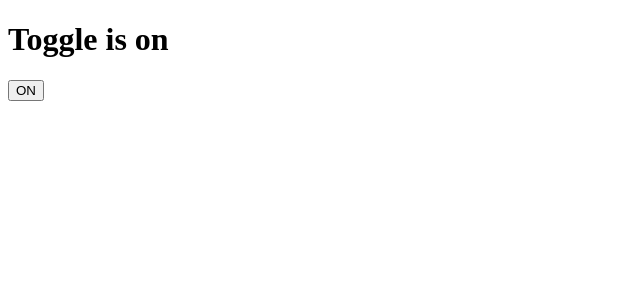
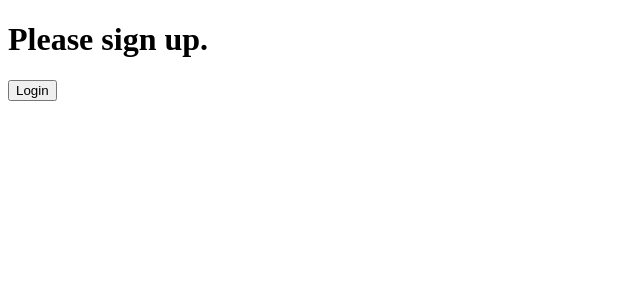
Before and after one commit to Tai-Huynh-1/js-summer24, a React (Create React App) app in the folder react-app/: page / in a window 1280 px wide. Shown: the top 300 px of the page, without its empty margins (0-640 px from the left). Built offline with nearby package versions, Linux system fonts and the light colour scheme.

Commit message:
added Greeting and Login component

```diff
--- /dev/null
+++ b/react-app/src/components/Login/Greeting.jsx
@@ -0,0 +1,21 @@
+import { Component } from "react";
+
+function UserGreeting(props) {
+	return <h1>{`Welcome back ${props.user.firstName}!`}</h1>;
+}
+
+function GuestGreeting(props) {
+	return <h1>Please sign up.</h1>;
+}
+
+class Greeting extends Component {
+	constructor(props) {
+		super(props);
+	}
+
+	render() {
+		return this.props.user ? <UserGreeting user={this.props.user} /> : <GuestGreeting />;
+	}
+}
+
+export default Greeting;
--- /dev/null
+++ b/react-app/src/components/Login/index.jsx
@@ -0,0 +1,55 @@
+import { Component } from "react";
+import Greeting from "./Greeting";
+
+function LoginButton(props) {
+	return (
+		<button type="button" onClick={props.onClick}>
+			Login
+		</button>
+	);
+}
+
+function LogoutButton(props) {
+	return (
+		<button type="button" onClick={props.onClick}>
+			Logout
+		</button>
+	);
+}
+
+class Login extends Component {
+	constructor(props) {
+		super(props);
+		this.state = { user: null };
+
+		// bind callbacks
+		this.handleLoginClick = this.handleLoginClick.bind(this);
+		this.handleLogoutClick = this.handleLogoutClick.bind(this);
+	}
+
+	handleLoginClick() {
+		const randomUser = {
+			userId: 1,
+			firstName: "Jack",
+			email: "jack@email.com",
+		};
+
+		this.setState({ user: randomUser });
+	}
+
+	handleLogoutClick() {
+		this.setState({ user: null });
+	}
+
+	render() {
+		const { user } = this.state;
+		return (
+			<div>
+				<Greeting user={user} />
+				{user ? <LogoutButton onClick={this.handleLogoutClick} /> : <LoginButton onClick={this.handleLoginClick} />}
+			</div>
+		);
+	}
+}
+
+export default Login;
--- a/react-app/src/components/Toggle.jsx
+++ b/react-app/src/components/Toggle.jsx
@@ -34,6 +34,7 @@ class Toggle extends Component {
 
 export default Toggle;
 
+// REFER TO react.js file in class folder
 // const toggle = {
 // 	handleClick: function () {
 // 		this.setState();
--- a/react-app/src/index.js
+++ b/react-app/src/index.js
@@ -1,22 +1,10 @@
 import ReactDOM from "react-dom/client";
-import Toggle from "./components/Toggle";
+import Login from "./components/Login";
 // import "./index.css";
-
-// function Clock(props) {
-// 	const time = new Date().toLocaleTimeString();
-
-// 	const element = (
-// 		<div>
-// 			<h1>Hello world</h1>
-// 			<h2>It is {time}</h2>
-// 		</div>
-// 	);
-// 	return element;
-// }
 
 const root = ReactDOM.createRoot(document.getElementById("root"));
 root.render(
 	<div>
-		<Toggle />
+		<Login />
 	</div>
 );
```
Also changed, not shown: 1 other file (tests, documents, lock files or other folders).
